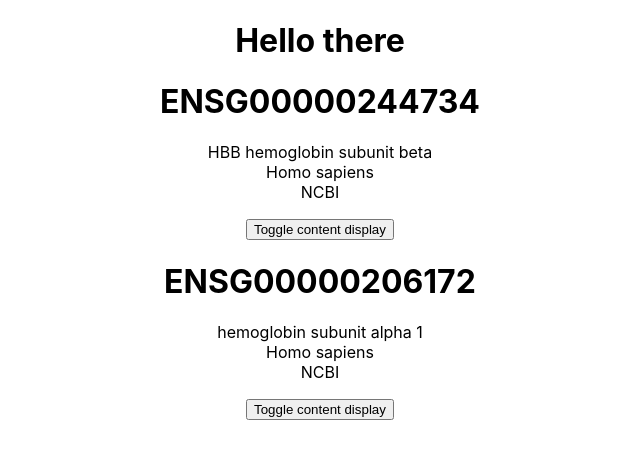
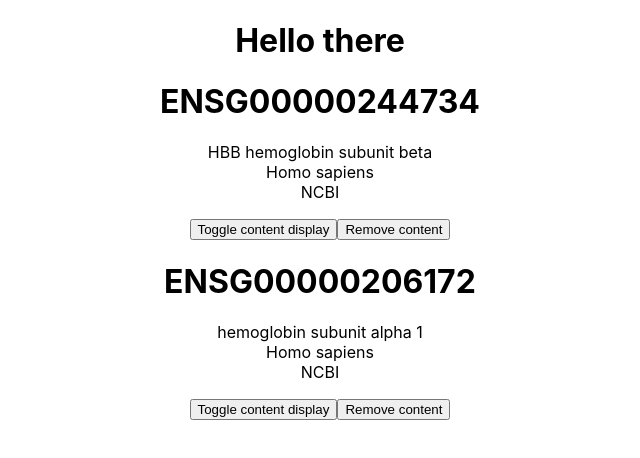
Before and after one commit to fabianfransen/Isatis-projects-assignment, a React (Create React App) app in the folder isatis-start-app/: page / in a window 1280 px wide. Shown: the top 458 px of the page, without its empty margins (320-960 px from the left). Built offline with nearby package versions, Linux system fonts and the light colour scheme.

Commit message:
add button to remove content

```diff
--- a/isatis-start-app/src/ComponentsFolder/Component1.js
+++ b/isatis-start-app/src/ComponentsFolder/Component1.js
@@ -9,9 +9,17 @@
     constructor(props){
         super(props)
         this.dataCallbackHandler = this.dataCallbackHandler.bind(this)
+        this.handleRemoveContent = this.handleRemoveContent.bind(this)
         this.state = {
             geneList: []
         }
+    }
+    handleRemoveContent(geneItem){
+        let currentGene = this.state.geneList
+        currentGene.pop(geneItem)
+        this.setState({
+            geneItem: currentGene
+        })
     }
     dataCallbackHandler(geneItem){
         // alert(text)
@@ -37,6 +45,7 @@
                     return <ComponentDetail
                     gene={savedGene}
                     key={`gene-list-key ${index}`}
+                    didHandleRemove={this.handleRemoveContent}
                     dataCallback={this.dataCallbackHandler} />
                 })}
             </div>
--- a/isatis-start-app/src/ComponentsFolder/ComponentDetail.js
+++ b/isatis-start-app/src/ComponentsFolder/ComponentDetail.js
@@ -7,11 +7,19 @@
         super(props)
         this.ensembleIDClickEvent = this.ensembleIDClickEvent.bind(this)
         this.toggleContent = this.toggleContent.bind(this)
+        this.removeContent = this.removeContent.bind(this)
         this.state = {
             showContent: true,
             thisGene: null
         }
 
+
+
+    }
+    removeContent (event){
+        if (this.props.didHandleRemove){
+            this.props.didHandleRemove(this.props.gene)
+        }
     }
     ensembleIDClickEvent(event){
         event.preventDefault()
@@ -28,7 +36,7 @@
         this.setState({thisGene: ensemblLink})
         const {dataCallback} = this.props
         if (dataCallback !== undefined) {
-            dataCallback("callback")
+            dataCallback(ensemblLink)
         }
     }
 
@@ -39,6 +47,7 @@
             showContent: !this.state.showContent
         })
     }
+
     componentDidMount(){
         const {gene} = this.props
         this.setState({thisGene: gene})
@@ -55,6 +64,8 @@
                     {/* <p className={` ${showContent === true ? 'd-block' : 'd-none' }`}>{gene.geneName}</p>    */}
                     {showContent === true ? <p>{thisGene.geneName} <br></br> {thisGene.speciesName} <br></br> {thisGene.source}</p> : ""}
                     <button onClick={this.toggleContent}> Toggle content display </button>
+                    <button onClick={this.removeContent}> Remove content </button>
+
                 </div>
             : ""}
             </div>
```
